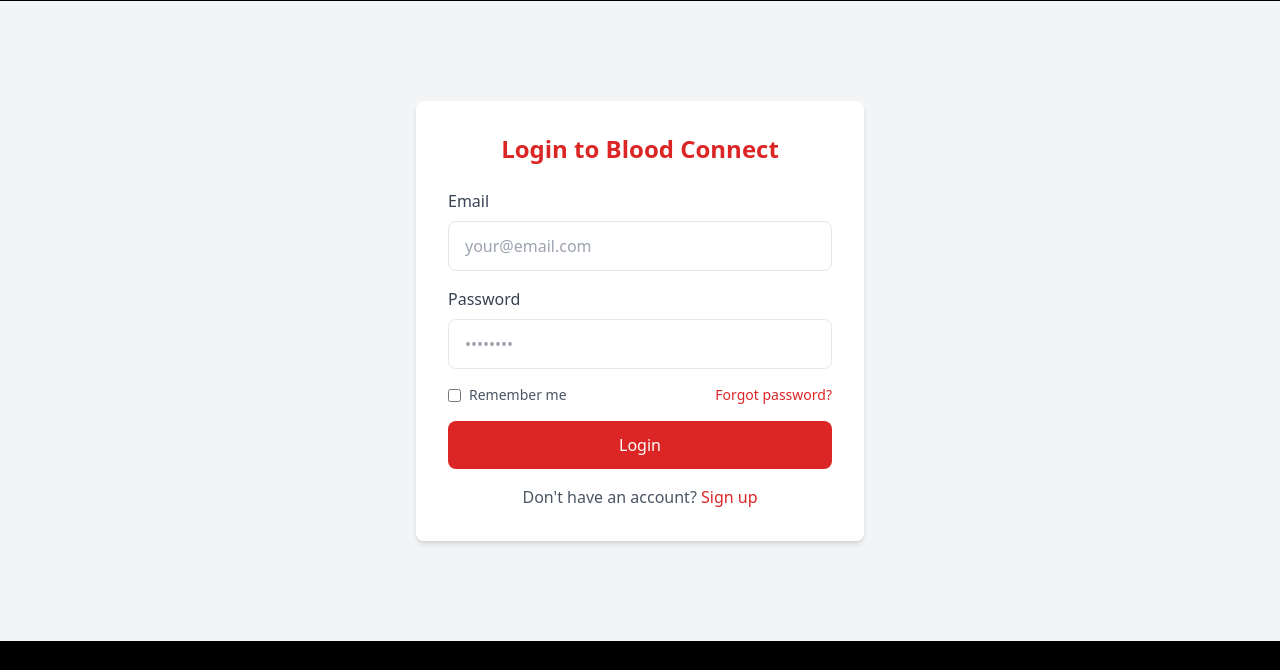
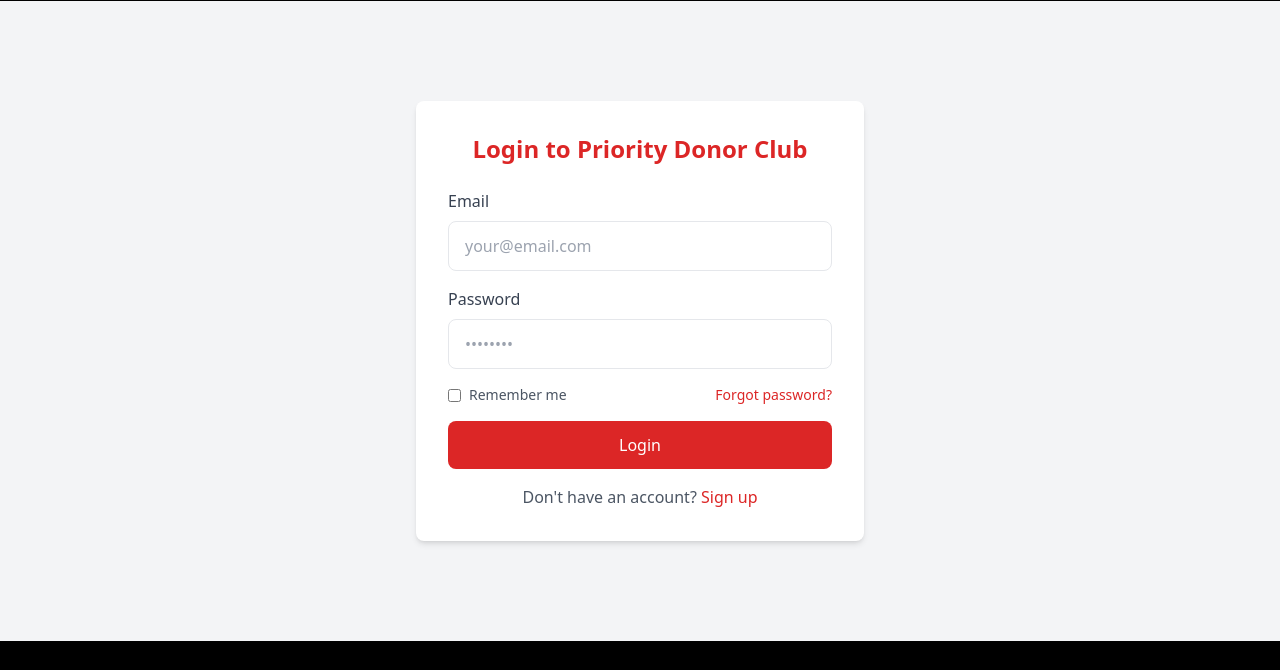
Before and after one commit to Ra8704/blackboxai-1744476142309, a website: page uber-clone/login.html in a window 1280 px wide. Shown: the part 71-741 px from the top of the page. Drawn offline with nearby package versions, Linux system fonts and the light colour scheme.

Commit message:
Add uber-clone/login.html 1744897973788

```diff
--- a/uber-clone/login.html
+++ b/uber-clone/login.html
@@ -3,7 +3,7 @@
 <head>
     <meta charset="UTF-8">
     <meta name="viewport" content="width=device-width, initial-scale=1.0">
-    <title>Login | Blood Connect</title>
+    <title>Login |Priority Donor Club</title>
     <script src="https://cdn.tailwindcss.com"></script>
     <link rel="stylesheet" href="https://cdnjs.cloudflare.com/ajax/libs/font-awesome/6.0.0-beta3/css/all.min.css">
 </head>
@@ -13,7 +13,7 @@
 
     <main class="flex items-center justify-center min-h-[calc(100vh-160px)]">
         <div class="bg-white p-8 rounded-lg shadow-md w-full max-w-md">
-            <h1 class="text-2xl font-bold mb-6 text-center text-red-600">Login to Blood Connect</h1>
+            <h1 class="text-2xl font-bold mb-6 text-center text-red-600">Login to Priority Donor Club</h1>
             <form id="loginForm" class="space-y-4">
                 <div>
                     <label class="block text-gray-700 mb-2">Email</label>
```
